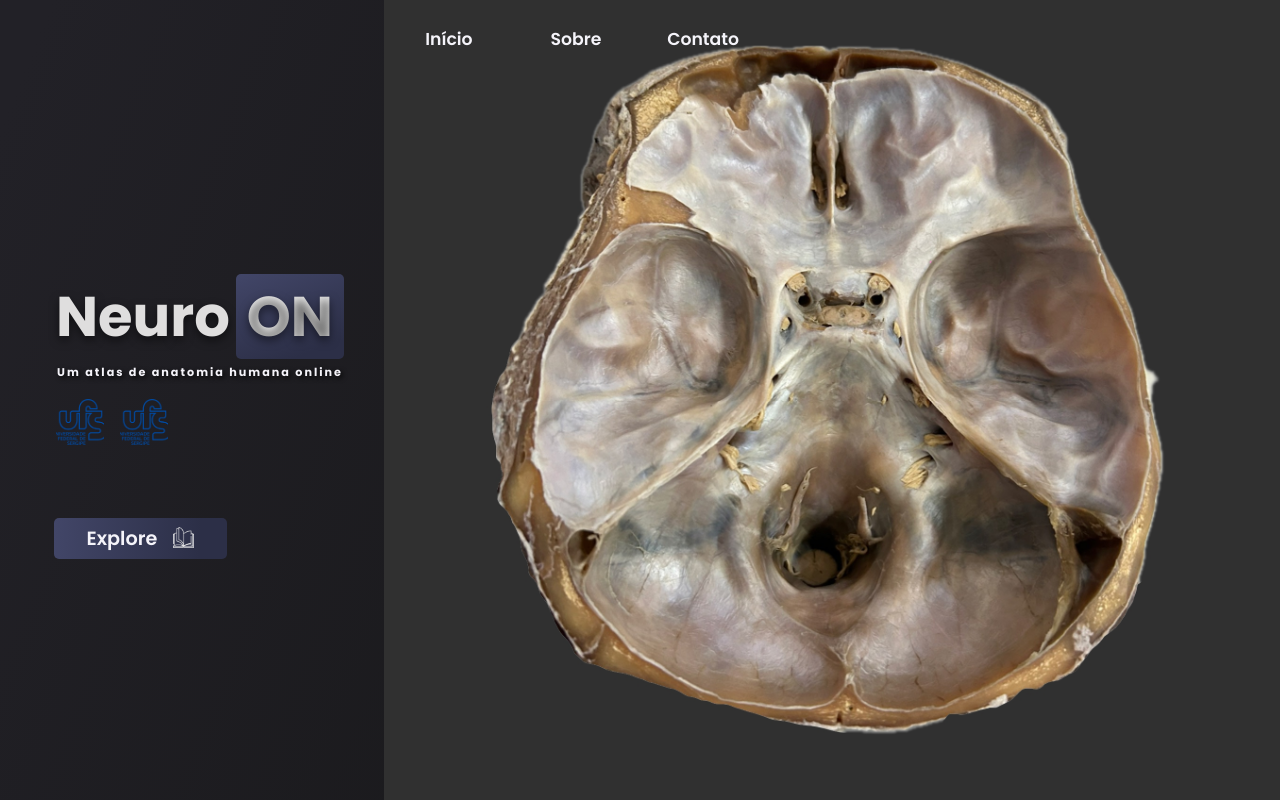
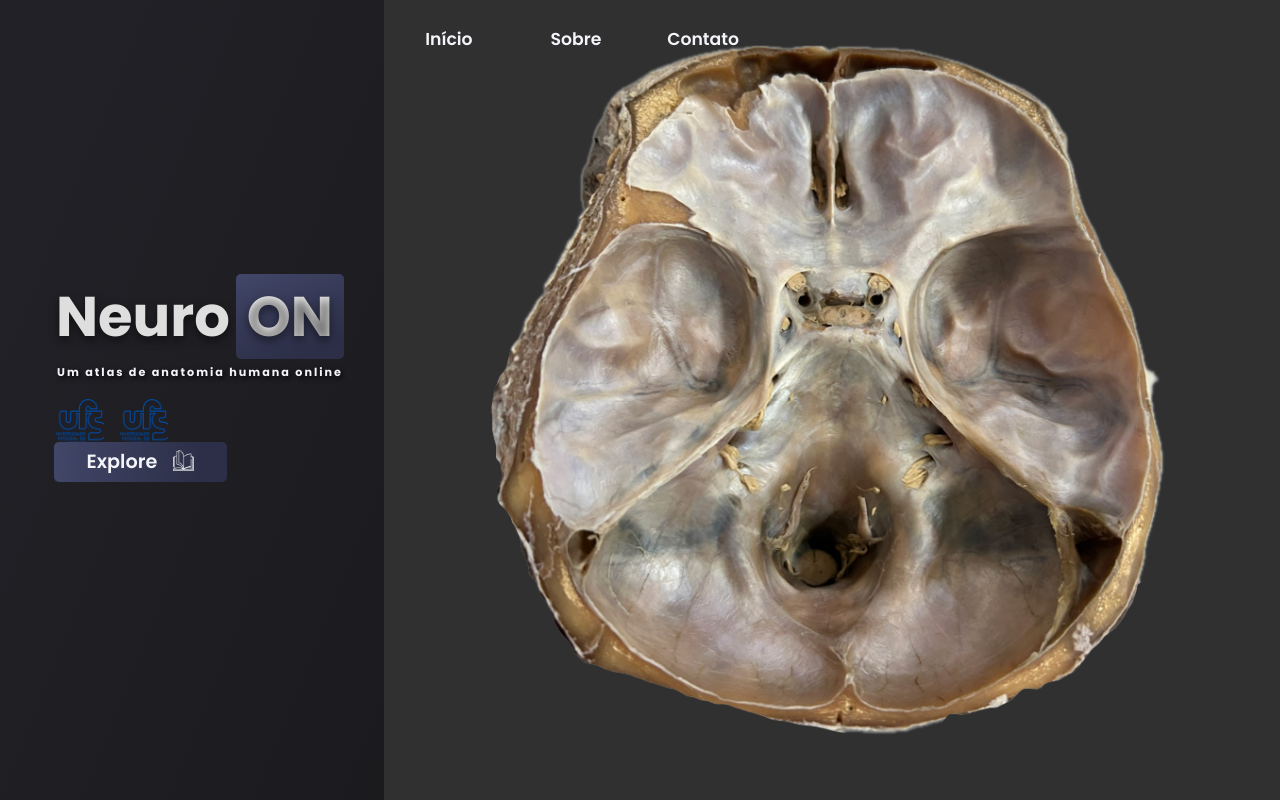
Before and after one commit to rafasp97/Neuro-ON, a React (Create React App) app: page / in a window 1280 px wide. Shown: the top 800 px of the page. Built offline with nearby package versions, Linux system fonts and the light colour scheme.

Commit message:
melhorias na responsividade pag home

```diff
--- a/src/pages/Home/Home.css
+++ b/src/pages/Home/Home.css
@@ -240,7 +240,7 @@ textarea{
     }
     .button-explore{
         position: absolute;
-        top: 24em;
+        top: 20em;
         left: 1.2em;
     }
     .section-about h2{
@@ -421,7 +421,7 @@ textarea{
 }
 
 
-@media (min-width: 768px) and (max-width: 1024px) and (orientation: landscape){
+@media (min-width: 768px) and (max-height: 500px) and (orientation: landscape){
 
     .button-explore{
         position: absolute;
```
